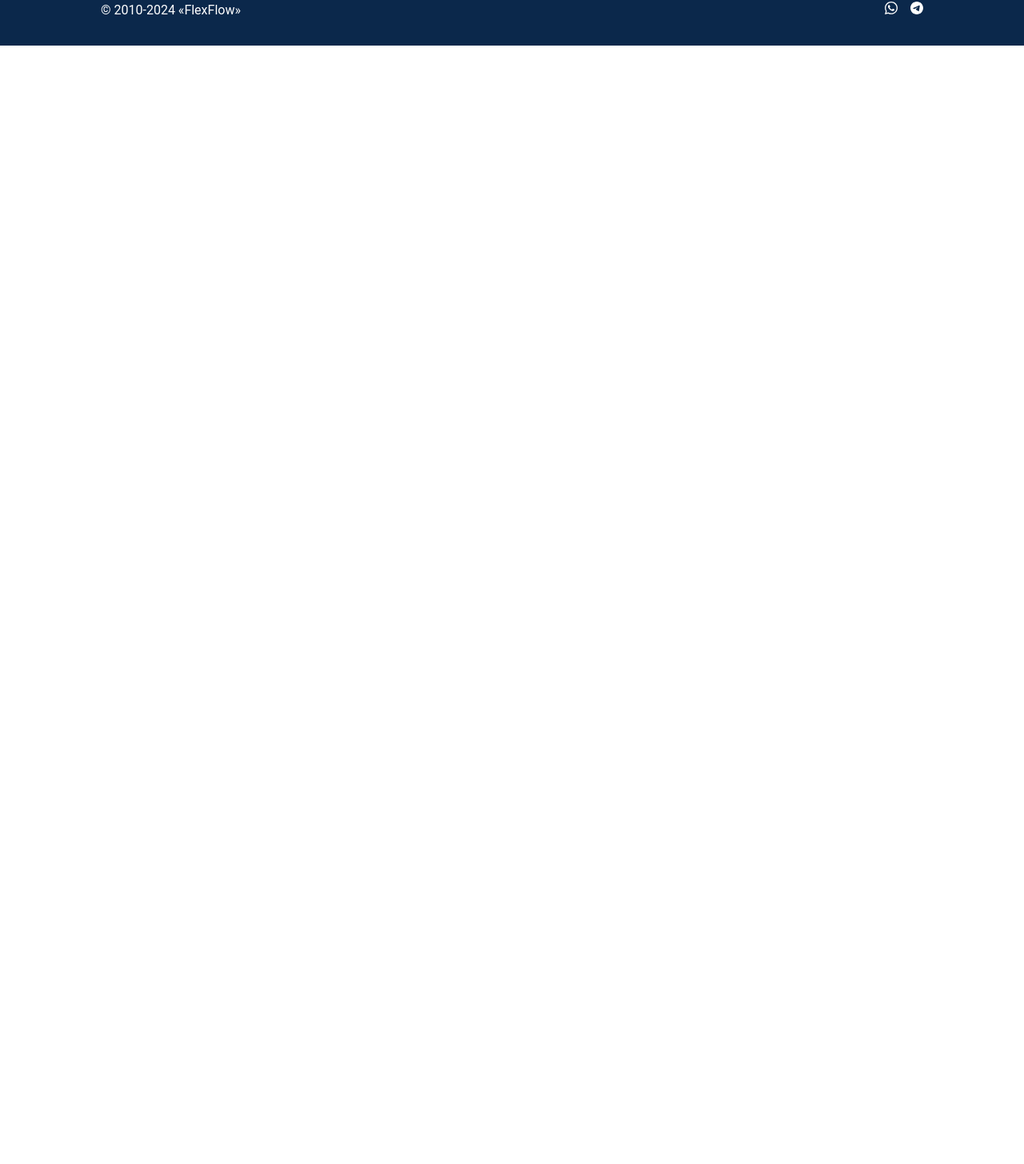
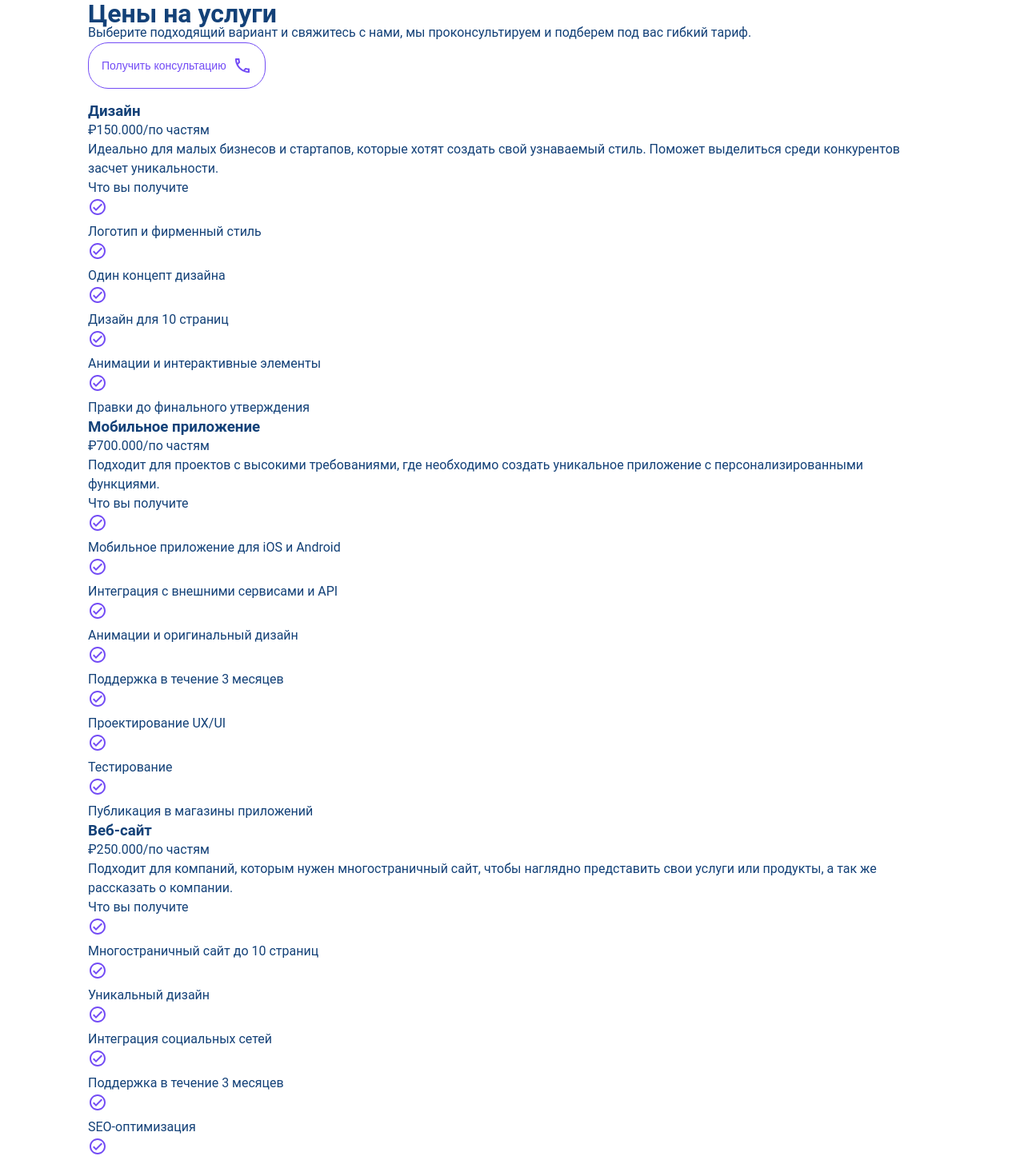
Before and after one commit to masha-masha/digital-design-company, a React (Vite) app: page /price in a window 1280 px wide. Shown: the part 175-1631 px from the top of the page at 80% size. Before the commit the page ends 800 px from the top, so only its background shows below. Built offline with nearby package versions, Linux system fonts and the light colour scheme.

Commit message:
Added HTML for the PricePage page.

```diff
--- /dev/null
+++ b/src/components/PricePageComponents/MainPricePage/LiSVG.jsx
@@ -0,0 +1,25 @@
+const LiSVG = () => {
+ return (
+  <svg
+   width="24"
+   height="24"
+   viewBox="0 0 24 24"
+   fill="none"
+   xmlns="http://www.w3.org/2000/svg"
+  >
+   <g clip-path="url(#clip0_568_698)">
+    <path
+     d="M12 2C6.48 2 2 6.48 2 12C2 17.52 6.48 22 12 22C17.52 22 22 17.52 22 12C22 6.48 17.52 2 12 2ZM12 20C7.59 20 4 16.41 4 12C4 7.59 7.59 4 12 4C16.41 4 20 7.59 20 12C20 16.41 16.41 20 12 20ZM16.59 7.58L10 14.17L7.41 11.59L6 13L10 17L18 9L16.59 7.58Z"
+     fill="#734CF5"
+    />
+   </g>
+   <defs>
+    <clipPath id="clip0_568_698">
+     <rect width="24" height="24" fill="white" />
+    </clipPath>
+   </defs>
+  </svg>
+ );
+};
+
+export default LiSVG;
--- /dev/null
+++ b/src/components/PricePageComponents/MainPricePage/MainPricePage.jsx
@@ -0,0 +1,134 @@
+import "./MainPricePage.css";
+import LiSVG from "./LiSVG";
+
+const MainPricePage = () => {
+ return (
+  <ul className="price-page-list">
+   <li className="disign">
+    <h3>Дизайн</h3>
+    <p className="price-page-information">
+     <span>₽150.000</span>/по частям
+    </p>
+    <p className="price-page-description">
+     Идеально для малых бизнесов и стартапов, которые хотят создать свой
+     узнаваемый стиль. Поможет выделиться среди конкурентов засчет уникальности.
+    </p>
+    <div className="price-page-subtitle-wrapper">
+     <div className="price-page-subtitle-line"></div>
+     <div className="price-page-subtitle">Что вы получите</div>
+     <div className="price-page-subtitle-line"></div>
+    </div>
+    <ul className="what-will-you-get-list">
+     <li>
+      <LiSVG />
+      <p>Логотип и фирменный стиль</p>
+     </li>
+     <li>
+      <LiSVG />
+      <p>Один концепт дизайна</p>
+     </li>
+     <li>
+      <LiSVG />
+      <p>Дизайн для 10 страниц</p>
+     </li>
+     <li>
+      <LiSVG />
+      <p>Анимации и интерактивные элементы</p>
+     </li>
+     <li>
+      <LiSVG />
+      <p>Правки до финального утверждения</p>
+     </li>
+    </ul>
+   </li>
+   <li className="mobile application">
+    <h3>Мобильное приложение</h3>
+    <p className="price-page-information">
+     <span>₽700.000</span>/по частям
+    </p>
+    <p className="price-page-description">
+     Подходит для проектов с высокими требованиями, где необходимо создать
+     уникальное приложение с персонализированными функциями.
+    </p>
+    <div className="price-page-subtitle-wrapper">
+     <div className="price-page-subtitle-line"></div>
+     <div className="price-page-subtitle">Что вы получите</div>
+     <div className="price-page-subtitle-line"></div>
+    </div>
+    <ul className="what-will-you-get-list">
+     <li>
+      <LiSVG />
+      <p>Мобильное приложение для iOS и Android</p>
+     </li>
+     <li>
+      <LiSVG />
+      <p>Интеграция с внешними сервисами и API</p>
+     </li>
+     <li>
+      <LiSVG />
+      <p>Анимации и оригинальный дизайн</p>
+     </li>
+     <li>
+      <LiSVG />
+      <p>Поддержка в течение 3 месяцев</p>
+     </li>
+     <li>
+      <LiSVG />
+      <p>Проектирование UX/UI</p>
+     </li>
+     <li>
+      <LiSVG />
+      <p>Тестирование</p>
+     </li>
+     <li>
+      <LiSVG />
+      <p>Публикация в магазины приложений</p>
+     </li>
+    </ul>
+   </li>
+   <li className="website">
+    <h3>Веб-сайт</h3>
+    <p className="price-page-information">
+     <span>₽250.000</span>/по частям
+    </p>
+    <p className="price-page-description">
+     Подходит для компаний, которым нужен многостраничный сайт, чтобы наглядно
+     представить свои услуги или продукты, а так же рассказать о компании.
+    </p>
+    <div className="price-page-subtitle-wrapper">
+     <div className="price-page-subtitle-line"></div>
+     <div className="price-page-subtitle">Что вы получите</div>
+     <div className="price-page-subtitle-line"></div>
+    </div>
+    <ul className="what-will-you-get-list">
+     <li>
+      <LiSVG />
+      <p>Многостраничный сайт до 10 страниц</p>
+     </li>
+     <li>
+      <LiSVG />
+      <p>Уникальный дизайн</p>
+     </li>
+     <li>
+      <LiSVG />
+      <p>Интеграция социальных сетей</p>
+     </li>
+     <li>
+      <LiSVG />
+      <p>Поддержка в течение 3 месяцев</p>
+     </li>
+     <li>
+      <LiSVG />
+      <p>SEO-оптимизация</p>
+     </li>
+     <li>
+      <LiSVG />
+      <p>Интеграция CRM и других систем</p>
+     </li>
+    </ul>
+   </li>
+  </ul>
+ );
+};
+
+export default MainPricePage;
--- /dev/null
+++ b/src/components/PricePageComponents/TitlePricePage/TitlePricePage.jsx
@@ -0,0 +1,37 @@
+import "./TitlePricePage.css";
+
+const TitlePricePage = () => {
+ return (
+  <div>
+   <h1>Цены на услуги</h1>
+   <p>
+    Выберите подходящий вариант и свяжитесь с нами, мы проконсультируем и
+    подберем под вас гибкий тариф.
+   </p>
+   <button className="button">
+    Получить консультацию
+    <svg
+     width="24"
+     height="24"
+     viewBox="0 0 24 24"
+     fill="none"
+     xmlns="http://www.w3.org/2000/svg"
+    >
+     <g clip-path="url(#clip0_568_682)">
+      <path
+       d="M6.54 5C6.6 5.89 6.75 6.76 6.99 7.59L5.79 8.79C5.38 7.59 5.12 6.32 5.03 5H6.54ZM16.4 17.02C17.25 17.26 18.12 17.41 19 17.47V18.96C17.68 18.87 16.41 18.61 15.2 18.21L16.4 17.02ZM7.5 3H4C3.45 3 3 3.45 3 4C3 13.39 10.61 21 20 21C20.55 21 21 20.55 21 20V16.51C21 15.96 20.55 15.51 20 15.51C18.76 15.51 17.55 15.31 16.43 14.94C16.33 14.9 16.22 14.89 16.12 14.89C15.86 14.89 15.61 14.99 15.41 15.18L13.21 17.38C10.38 15.93 8.06 13.62 6.62 10.79L8.82 8.59C9.1 8.31 9.18 7.92 9.07 7.57C8.7 6.45 8.5 5.25 8.5 4C8.5 3.45 8.05 3 7.5 3Z"
+       fill="#734CF5"
+      />
+     </g>
+     <defs>
+      <clipPath id="clip0_568_682">
+       <rect width="24" height="24" fill="white" />
+      </clipPath>
+     </defs>
+    </svg>
+   </button>
+  </div>
+ );
+};
+
+export default TitlePricePage;
--- a/src/pages/NotFoundPage.jsx
+++ b/src/pages/NotFoundPage.jsx
@@ -1,4 +1,4 @@
-import Content from "../components/NotFoundPageComponent/Content/Content"
+import Content from "../components/NotFoundPageComponents/Content/Content"
 
 const NotFoundPage = () => {
   return (
--- /dev/null
+++ b/src/pages/Pages.css
@@ -0,0 +1,3 @@
+.price-page {
+    padding-top: 60px;
+}
--- a/src/pages/PricePage.jsx
+++ b/src/pages/PricePage.jsx
@@ -1,8 +1,15 @@
-import React from 'react'
+import "./Pages.css";
+import TitlePricePage from "../components/PricePageComponents/TitlePricePage/TitlePricePage";
+import MainPricePage from "../components/PricePageComponents/MainPricePage/MainPricePage";
 
 const PricePage = () => {
   return (
-    <div>PricePage</div>
+    <div className="price-page">
+      <div className="container">
+        <TitlePricePage/>
+        <MainPricePage/>
+      </div>
+    </div>
   )
 }
 
```
Also changed, not shown: src/components/NotFoundPageComponents/Content/Content.css (renamed from src/components/NotFoundPageComponent/Content/Content.css), src/components/NotFoundPageComponents/Content/Content.jsx (renamed from src/components/NotFoundPageComponent/Content/Content.jsx), src/components/PricePageComponents/MainPricePage/MainPricePage.css (added), src/components/PricePageComponents/TitlePricePage/TitlePricePage.css (added).
